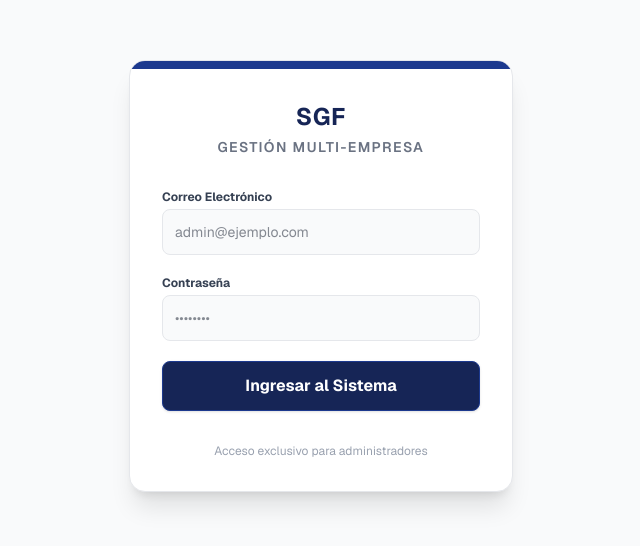
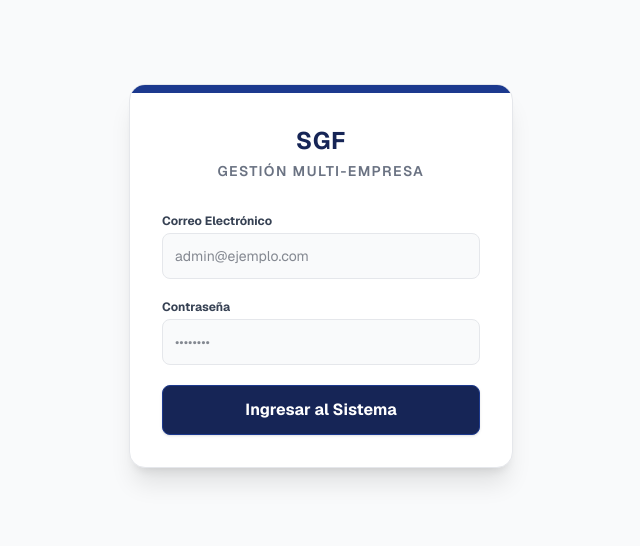
Before and after one commit to GuillermoGiles/sgf-gastos, a Next.js app: page /login in a window 1280 px wide. Shown: the part 124-670 px from the top of the page, without its empty margins (319-959 px from the left). Built offline with nearby package versions, Linux system fonts and the light colour scheme; no server answers.

Commit message:
Fix: login

```diff
--- a/src/app/login/page.tsx
+++ b/src/app/login/page.tsx
@@ -117,10 +117,6 @@
             )}
           </button>
         </form>
-
-        <p className="text-center text-xs text-gray-400 mt-8">
-          Acceso exclusivo para administradores
-        </p>
       </div>
     </main>
   );
```
